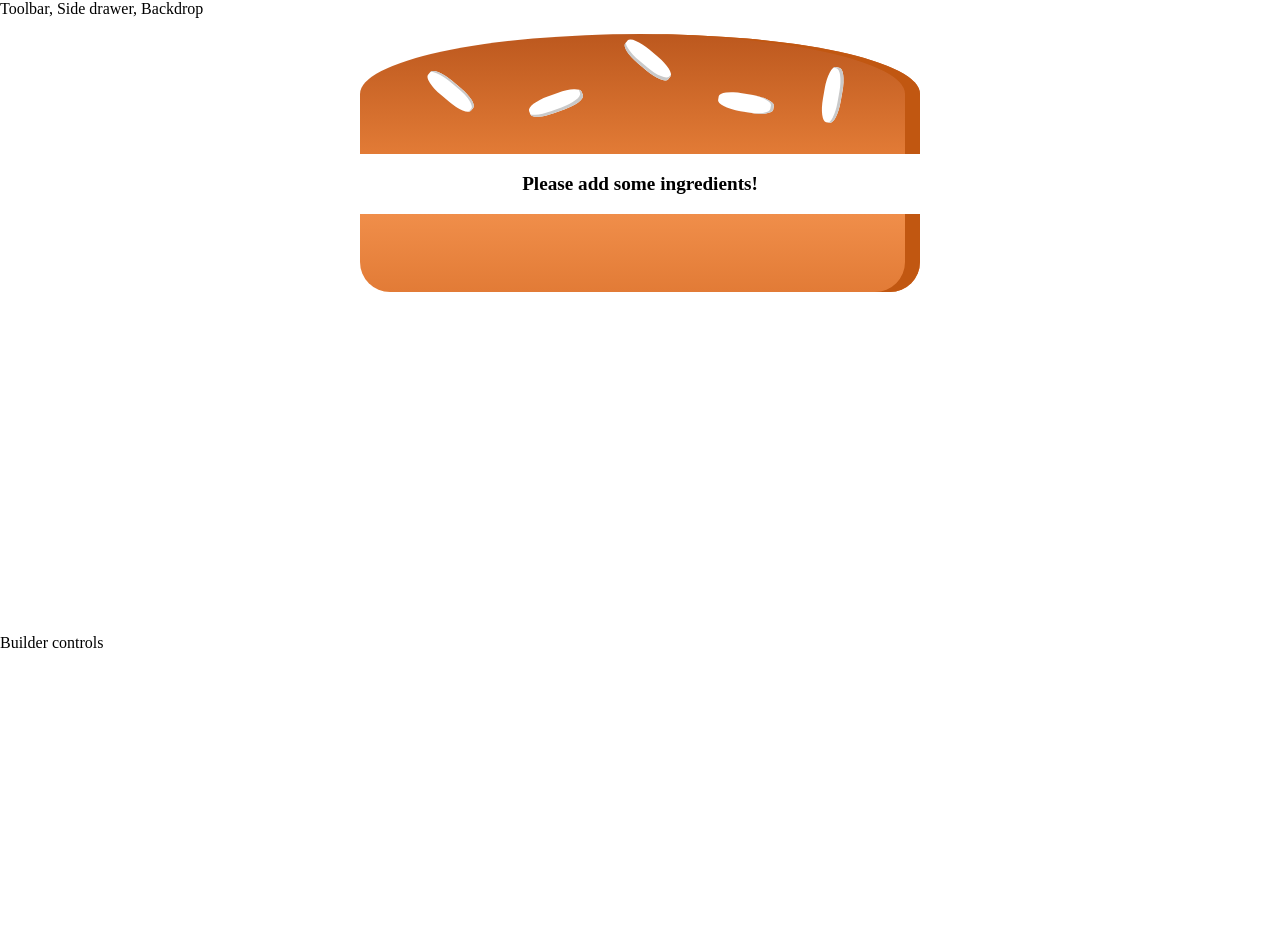
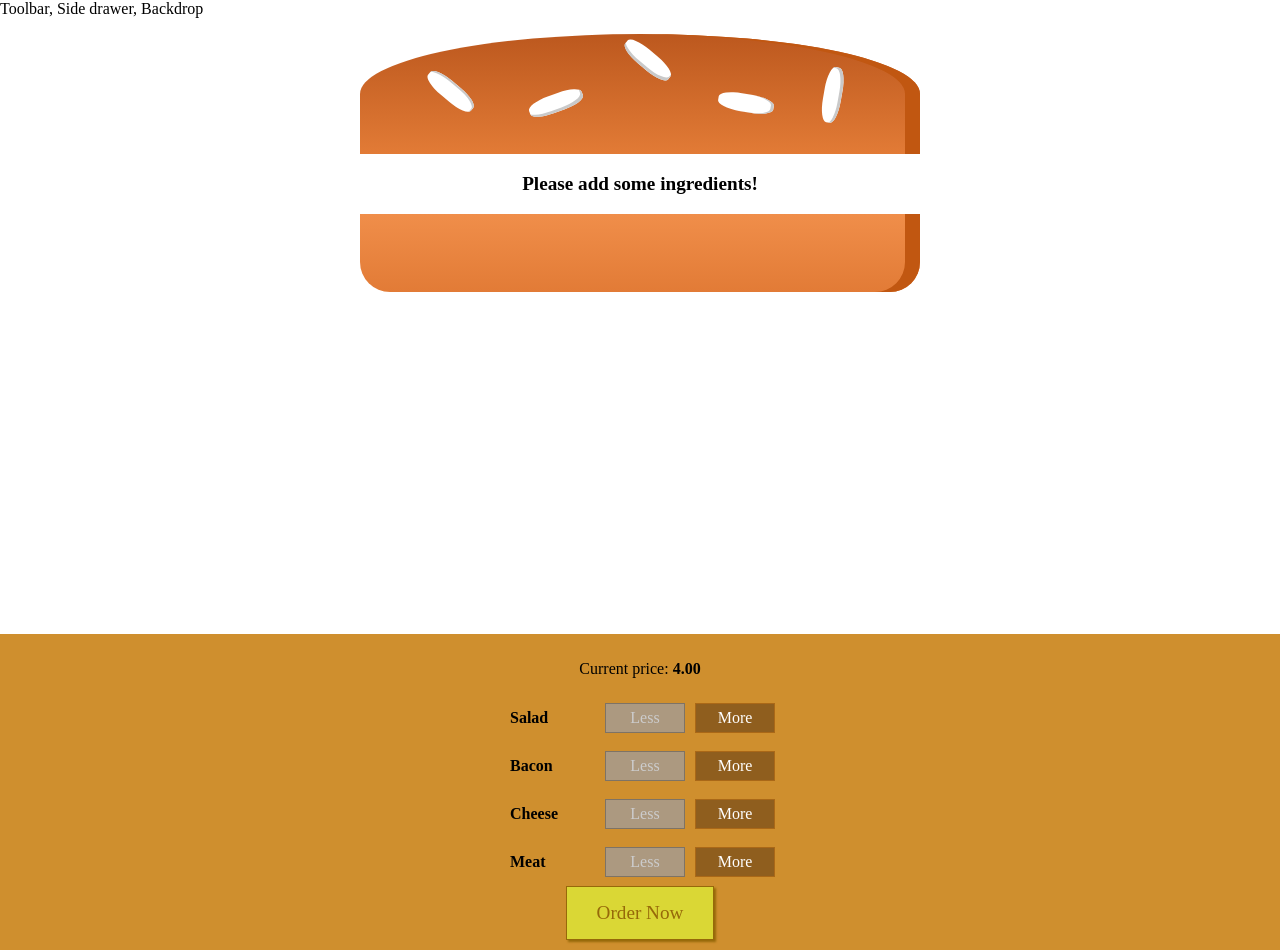
Before and after one commit to AbdelkhalekAmer/Burger-POC, a React (Create React App) app in the folder POC.WebApp/ClientApp/: page / in a window 1280 px wide. Before the commit the page ends 800 px from the top, so only its background shows below. Built offline with nearby package versions, Linux system fonts and the light colour scheme.

Commit message:
add purchasable init

```diff
--- a/POC.WebApp/ClientApp/src/Components/Burger/BuildControls/BuildControl/BuildControl.js
+++ b/POC.WebApp/ClientApp/src/Components/Burger/BuildControls/BuildControl/BuildControl.js
@@ -5,8 +5,15 @@ const BuildControl = props => {
     return (
         <div className={classes.BuildControl}>
             <div className={classes.Label}>{props.label}</div>
-            <button className={classes.Less}>Less</button>
-            <button className={classes.More}>More</button>
+            <button className={classes.Less}
+                onClick={props.remove}
+                disabled={props.disabled}>
+                    Less
+                </button>
+            <button className={classes.More}
+                onClick={props.add}>
+                    More
+                </button>
         </div>
     );
 };
--- a/POC.WebApp/ClientApp/src/Components/Burger/BuildControls/BuildControls.js
+++ b/POC.WebApp/ClientApp/src/Components/Burger/BuildControls/BuildControls.js
@@ -12,7 +12,18 @@ const controls = [
 const BuildControls = props => {
     return (
         <div className={classes.BuildControls}>
-            {controls.map(control => <BuildControl key={control.label} label={control.label} />)}
+            <p>
+                Current price: <strong>{props.price.toFixed(2)}</strong>
+            </p>
+            {controls.map(control => <BuildControl
+                key={control.label}
+                label={control.label}
+                add={() => props.add(control.type)}
+                remove={() => props.remove(control.type)}
+                disabled={props.disabled[control.type]} />)}
+            <button className={classes.OrderButton}>
+                Order Now
+            </button>
         </div>
     );
 };
--- a/POC.WebApp/ClientApp/src/Components/Burger/BuildControls/BuildControls.module.css
+++ b/POC.WebApp/ClientApp/src/Components/Burger/BuildControls/BuildControls.module.css
@@ -9,3 +9,47 @@
   box-shadow: 0 2px 1px #CCC;
 
 }
+
+
+.OrderButton {
+    background-color: #DAD735;
+    outline: none;
+    cursor: pointer;
+    border: 1px solid #966909;
+    color: #966909;
+    font-family: inherit;
+    font-size: 1.2em;
+    padding: 15px 30px;
+    box-shadow: 2px 2px 2px #966909;
+}
+
+    .OrderButton:hover, .OrderButton:active {
+        background-color: #A0DB41;
+        border: 1px solid #966909;
+        color: #966909;
+    }
+
+    .OrderButton:disabled {
+        background-color: #C7C6C6;
+        cursor: not-allowed;
+        border: 1px solid #ccc;
+        color: #888888;
+    }
+
+    .OrderButton:not(:disabled) {
+        animation: enable 0.3s linear;
+    }
+
+@keyframes enable {
+    0% {
+        transform: scale(1);
+    }
+
+    60% {
+        transform: scale(1.1);
+    }
+
+    100% {
+        transform: scale(1);
+    }
+}
--- a/POC.WebApp/ClientApp/src/Containers/BurgerBuilder/BurgerBuilder.js
+++ b/POC.WebApp/ClientApp/src/Containers/BurgerBuilder/BurgerBuilder.js
@@ -1,8 +1,17 @@
 import React, { Fragment, useState } from 'react';
 import Burger from '../../Components/Burger/Burger';
+import BuildControls from '../../Components/Burger/BuildControls/BuildControls';
+
+const INGREDIENT_PRICES = {
+    salad: 0.5,
+    cheese: 0.4,
+    bacon: 0.7,
+    meat: 1.3
+};
 
 const BurgerBuilder = () => {
 
+    // State managment...
     const [ingredients, setIngredients] = useState(() => {
         return {
             salad: 0,
@@ -11,11 +20,50 @@ const BurgerBuilder = () => {
             meat: 0
         };
     });
+    const [totalPrice, setTotalPrice] = useState(4);
+    const [purchasable, setPurchasable] = useState(false);
+
+    // Disable build controls info
+    const disableInfo = ingredients.clone();
+    for (var key in disableInfo) {
+        disableInfo[key] = disableInfo[key] <= 0;
+    }
+
+    // Add and remove ingredient handlers.
+    const addIngredientHandler = (type) => {
+        changeIngredients(type, 1);
+    };
+
+    const removeIngredientHandler = (type) => {
+        changeIngredients(type, -1);
+    };
+
+    const changeIngredients = (type, factor) => {
+        const updatedCount = ingredients[type] + factor;
+        if (updatedCount >= 0) {
+
+            // Update changes through the factor...
+            const updatedIngredients = ingredients.clone();
+            updatedIngredients[type] = updatedCount;
+
+            setIngredients(updatedIngredients);
+            setTotalPrice((oldPrice) => oldPrice + (INGREDIENT_PRICES[type] * factor));
+        }
+    }
+
+    // Check if being able to purchase the burger.
+    const updatePurchaseState = () => {
+
+    };
 
     return (
         <Fragment>
             <Burger ingredients={ingredients} />
-            <div>Builder controls</div>
+            <BuildControls
+                add={addIngredientHandler}
+                remove={removeIngredientHandler}
+                disabled={disableInfo}
+                price={totalPrice} />
         </Fragment>
     );
 };
--- /dev/null
+++ b/POC.WebApp/ClientApp/src/Helpers/ObjectPrototype.js
@@ -0,0 +1,8 @@
+
+const ObjectPrototypeHelper = () => {
+    Object.prototype.clone = function() {
+        return { ...this };
+    };
+};
+
+export default ObjectPrototypeHelper;
--- a/POC.WebApp/ClientApp/src/index.js
+++ b/POC.WebApp/ClientApp/src/index.js
@@ -3,6 +3,9 @@ import ReactDOM from 'react-dom';
 import './index.css';
 import App from './Containers/AppContainer/App';
 import * as serviceWorker from './serviceWorker';
+import ObjectPrototypeHelper from './Helpers/ObjectPrototype';
+
+ObjectPrototypeHelper();
 
 ReactDOM.render(<App />, document.getElementById('root'));
 
```
